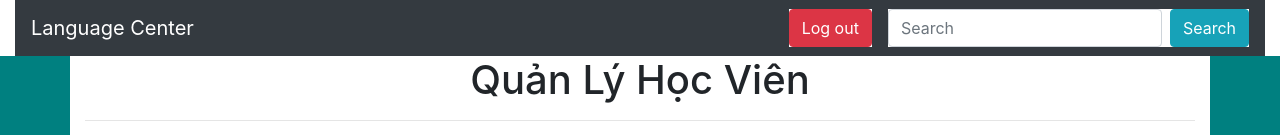
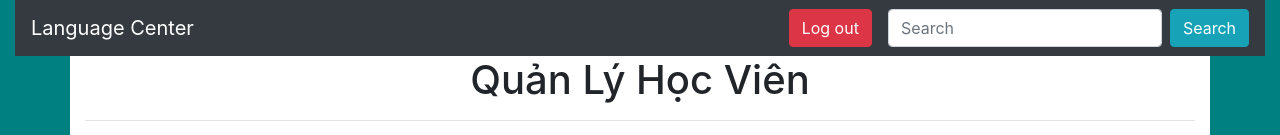
Before and after one commit to Capstone-project-team-group-4/language-center-system, a React (Create React App) app in the folder front-end/: page /admin-console/manage-student-page in a window 1280 px wide. Shown: the top 135 px of the page. Built offline with nearby package versions, Linux system fonts and the light colour scheme; no server answers.

Commit message:
CAPSTONE-18 Fix css bug

```diff
--- a/front-end/src/page/admin/ManageStudentPage.css
+++ b/front-end/src/page/admin/ManageStudentPage.css
@@ -1,7 +1,3 @@
 .container {
     background-color: white;
 }
-
-* {
-    background-color: white;
-}
```
Also changed, not shown: 1 other file (tests, documents, lock files or other folders).
